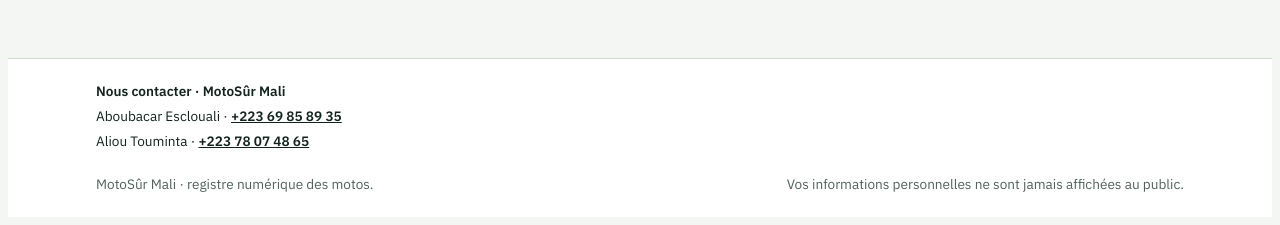
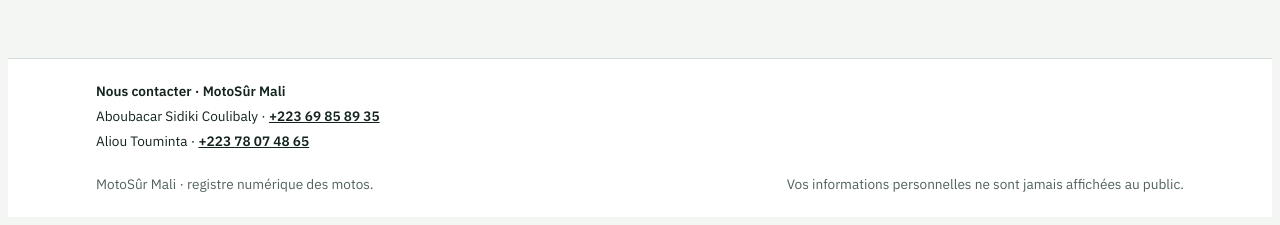
Before and after one commit to aboubacarsidiky951-wq/motosur-mali, a Spring Boot app: page / in a window 1280 px wide. Shown: the part 1164-1389 px from the top of the page. Run offline with Spring Boot 4, Linux system fonts and the light colour scheme; some of the project's set-up classes (security, data sources, template engines, error pages and the like) are left out, and stand-ins take their place.

Commit message:
Pied de page : nom complet
Co-Authored-By: Claude Sonnet 5.5 <noreply@anthropic.com>
Claude-Session: https://claude.ai/code/session_01SqH3vGCJ335FbnoR6rPYEX

```diff
--- a/src/main/resources/static/index.html
+++ b/src/main/resources/static/index.html
@@ -212,7 +212,7 @@
   <div class="wrap foot-contact">
     <div>
       <b>Nous contacter · MotoSûr Mali</b>
-      <p>Aboubacar Esclouali · <a href="tel:+22369858935">+223 69 85 89 35</a></p>
+      <p>Aboubacar Sidiki Coulibaly · <a href="tel:+22369858935">+223 69 85 89 35</a></p>
       <p>Aliou Touminta · <a href="tel:+22378074865">+223 78 07 48 65</a></p>
     </div>
   </div>
```
